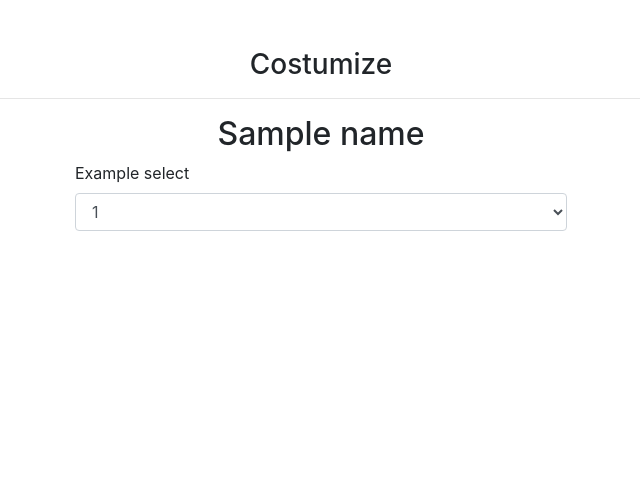
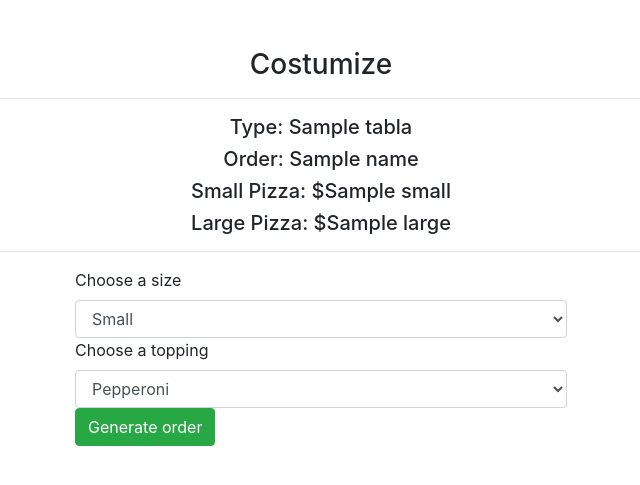
Before and after one commit to HanzelxD778/cs50w-project3, a Django app: template orders/templates/orders/customize.html in a window 1280 px wide. Shown: the top 485 px of the page, without its empty margins (319-959 px from the left). Run offline with Django 3.2, Linux system fonts and the light colour scheme; data comes from the database, SQL or seed files in the repository; both versions use the stored data as it was after the commit; tables that the repository leaves empty hold one stand-in row (values such as "Sample post"); the template is opened without the code that fills it: values that come from a table or form of the project are taken from there, most other values are stand-ins (such as "Sample title", 1, 10 or a date in 2020); some libraries are stand-ins or nearby versions.

Commit message:
respaldo customize antes de crear carrito

```diff
--- a/orders/templates/orders/customize.html
+++ b/orders/templates/orders/customize.html
@@ -17,20 +17,28 @@
 <form>
     <h3 class="text-center">Costumize</h3>
     <hr>
-    <h2 class="text-center">{{name}}</h2>
+    <h5 class="text-center">Type: {{tabla}}</h5>
+    <h5 class="text-center">Order: {{name}}</h5>
+    <h5 class="text-center">Small Pizza: ${{small}}</h5>
+    <h5 class="text-center">Large Pizza: ${{large}}</h5>
+    <hr>
     <div class="container">
         <div class="row">
             <div class="col-3"></div>
             <div class="col-6">
                 <div class="form-group">
-                    <label for="exampleFormControlSelect1">Example select</label>
+                    <label for="exampleFormControlSelect1">Choose a size</label>
                     <select class="form-control" id="exampleFormControlSelect1">
-                        <option>1</option>
-                        <option>2</option>
-                        <option>3</option>
-                        <option>4</option>
-                        <option>5</option>
+                        <option>Small</option>
+                        <option>Large</option>
                     </select>
+                    <label for="exampleFormControlSelect1">Choose a topping</label>
+                    <select class="form-control" id="exampleFormControlSelect1">
+                        {% for topping in Toppings %}
+                            <option>{{topping}}</option>
+                        {% endfor %}
+                    </select>
+                    <button type="submit" class="btn btn-success">Generate order</button>
                 </div>
             </div>
             <div class="col-3"></div>
--- a/orders/templates/orders/index.html
+++ b/orders/templates/orders/index.html
@@ -34,8 +34,14 @@
                                 <h5 class="card-title">{{pizza.name}}</h5>
                                 <form method="post" action="{% url 'customize' %}">
                                     {% csrf_token %}
+                                    <input name='nombre_tabla' class="form-control" style="background: transparent;  border: none;" type="hidden"
+                                    value="RegularPizza" readonly placeholder="Default input">
                                     <input name='nombre_pizza' class="form-control" style="background: transparent;  border: none;" type="hidden"
                                     value="{{pizza.name}}" readonly placeholder="Default input">
+                                    <input name='precio_small' class="form-control" style="background: transparent;  border: none;" type="hidden"
+                                    value="{{pizza.small}}" readonly placeholder="Default input">
+                                    <input name='precio_large' class="form-control" style="background: transparent;  border: none;" type="hidden"
+                                    value="{{pizza.large}}" readonly placeholder="Default input">
                                     <p class="card-text">For the finest and most exquisite palates. Combine it with your favorite ingredients and enjoy a burst of flavor in every bite.</p>
                                     <button type="submit" class="btn btn-success">Customize</button>
                                 </form>
```
Also changed, not shown: orders/views.py (+14 -2 lines), db.sqlite3.
